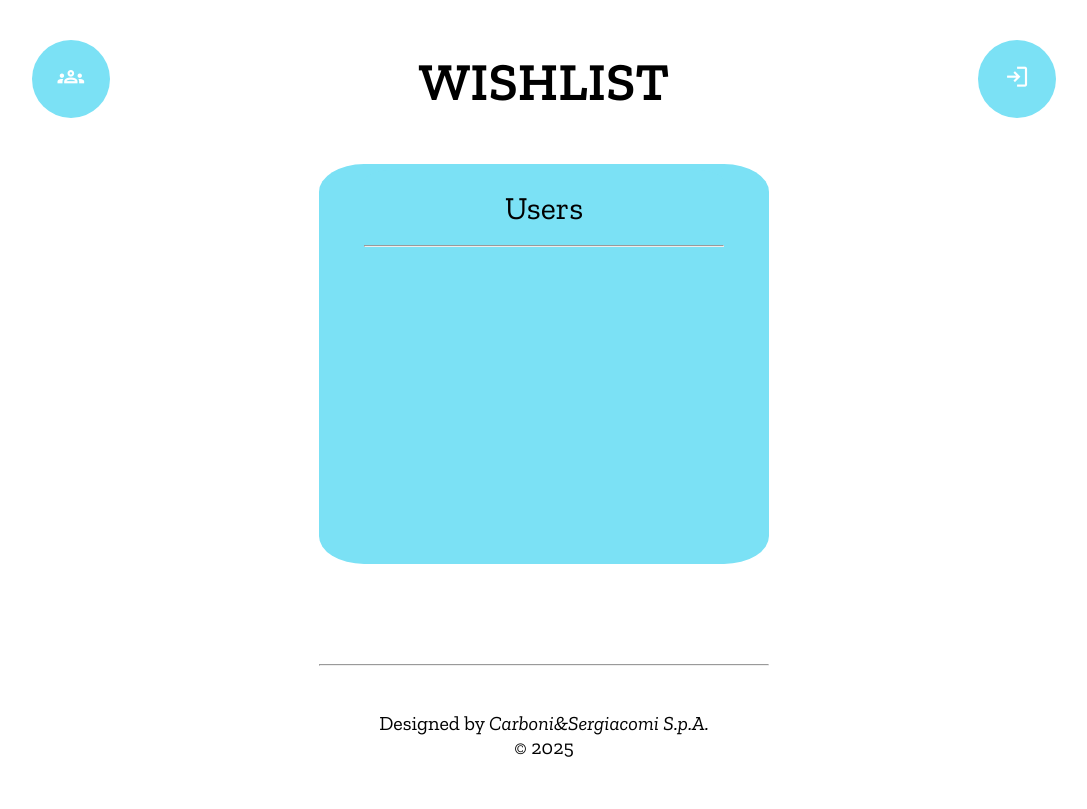
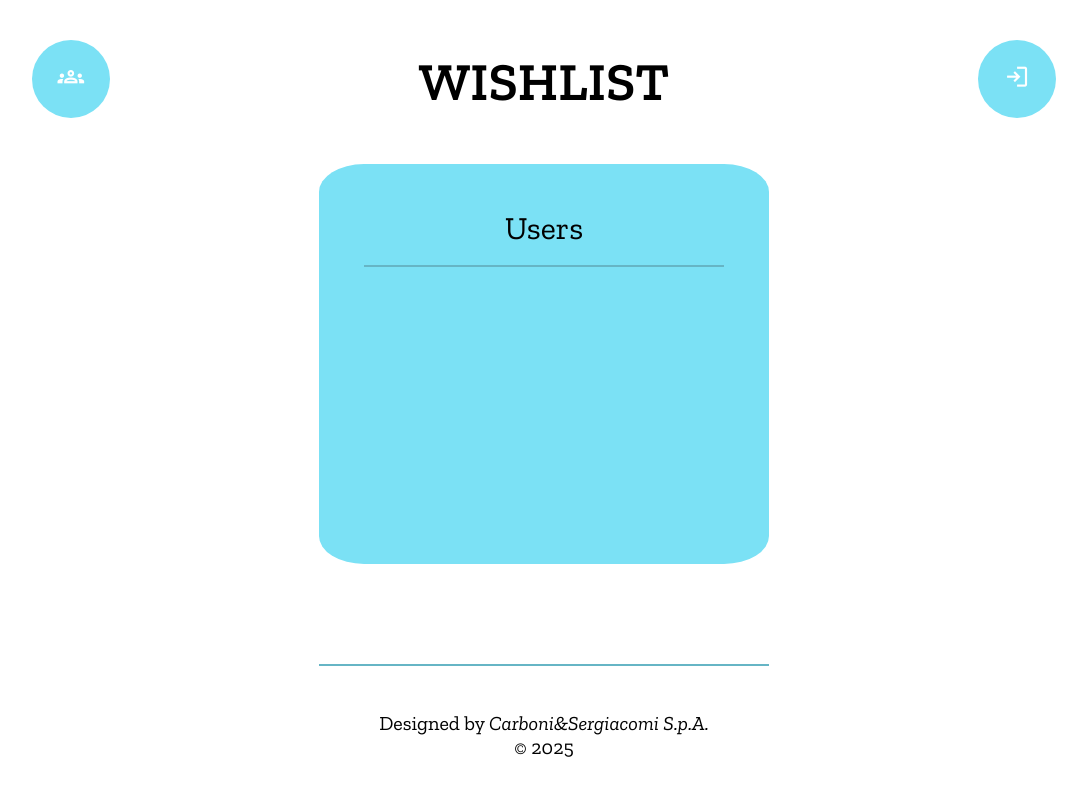
Before and after one commit to ariostus/my-wishlist, a Django app: page /wishlist/ in a window 1280 px wide. Shown: the whole page, without its empty margins (96-1183 px from the left). Run offline with Django 4.2, Linux system fonts and the light colour scheme.

Commit message:
Update style.css

```diff
--- a/wishlist/static/css/style.css
+++ b/wishlist/static/css/style.css
@@ -3,6 +3,8 @@
     --dark: rgb(102, 181, 197);
     --light:rgb(123, 225, 245);
     --textLight: white;
+    touch-action: pan-x pan-y;
+    height: 100%;
     font-size: 14pt;
 }
 
@@ -58,7 +60,9 @@
 
 
 hr {
-    color: var(--dark);
+
+    border: 0px solid var(--dark);
+    border-top-width: .2rem;
 }
 
 
@@ -110,25 +114,11 @@
     transform: translateZ(0);
 }
 
-.list-head {
-    position: absolute;
-    background-color: inherit;
-    /* z-index: 2; */
-    width: 90%;
-    text-align: center;
-    /* padding-bottom: 5%; */
-    margin:auto;
-    padding-top: 5%;
 
-    border-top-right-radius: 10% 15%;
-    border-top-left-radius: 10% 15%;
-    margin-top: -5%;
-    /* background-color: red;    */
-}
 
 .no-under {
     text-decoration: none;
-    color: var(--textDark);
+    color: inherit;
 }
 
 .a-colour {
@@ -306,10 +296,25 @@
     width: 100%;
 }
 
-
+.list-head {
+    /* position: relative; */
+    background-color: inherit;
+    /* z-index: 2; */
+    width: 100%;
+    text-align: center;
+    /* padding-bottom: 5%; */
+    margin: auto;
+    padding-top: 5%;
+    font-size: .9em;
+    /* border-top-right-radius: 10% 15%; */
+    /* border-top-left-radius: 10% 15%; */
+    /* margin-top: -5%; */
+    /* background-color: red;    */
+    /* display: block; */
+}
 
 .all-items {
-    margin-top: 30%;
+    margin-top: 0%;
 }
 
 /* WISH DETAIL */
@@ -391,7 +396,7 @@
     border-radius: 30%/40%;
     text-align: center;
     /* margin-left: 10%; */
-    color: var(--textDark);
+
     padding: 5%;
     display: block;
     margin: 10%;
```
